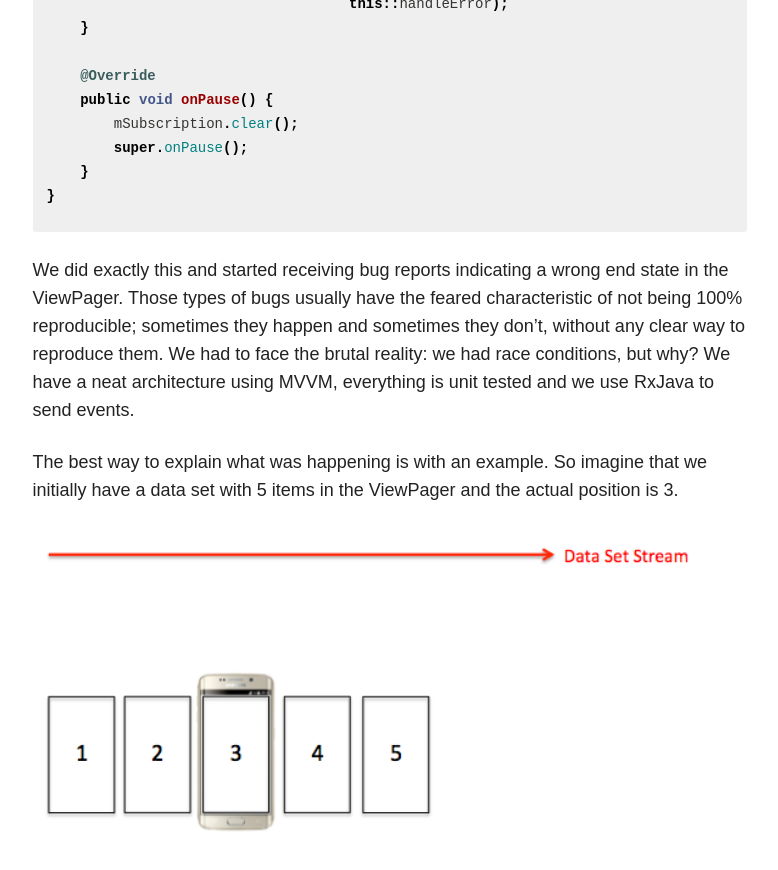
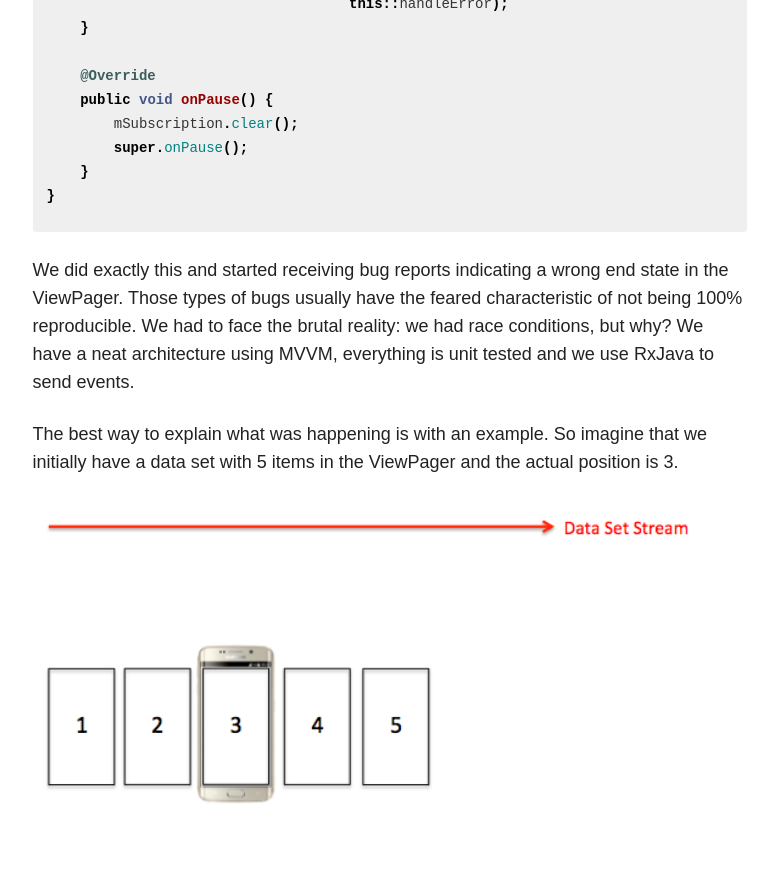
Before and after one commit to upday/upday.github.io, a Jekyll site: the page built from _posts/blog/2016-05-16-mvvm_rx_common_mistakes.md, in a window 1280 px wide and 900 px high, scrolled down 2430 px. Shown: the top 870 px of the window, without its empty margins (347-1125 px from the left). Built offline with Jekyll 4.4.1, drawn with Linux system fonts in a browser that asks for light colours; nearby versions of some CDN libraries.

Commit message:
Remove repetition of reproduce word

```diff
--- a/_posts/blog/2016-05-16-mvvm_rx_common_mistakes.md
+++ b/_posts/blog/2016-05-16-mvvm_rx_common_mistakes.md
@@ -71,7 +71,7 @@ public class NewsFragment extends Fragment {
 
 {% endhighlight %}
 
-We did exactly this and started receiving bug reports indicating a wrong end state in the ViewPager. Those types of bugs usually have the feared characteristic of not being 100% reproducible; sometimes they happen and sometimes they don’t, without any clear way to reproduce them. We had to face the brutal reality: we had race conditions, but why? We have a neat architecture using MVVM, everything is unit tested and we use RxJava to send events.
+We did exactly this and started receiving bug reports indicating a wrong end state in the ViewPager. Those types of bugs usually have the feared characteristic of not being 100% reproducible. We had to face the brutal reality: we had race conditions, but why? We have a neat architecture using MVVM, everything is unit tested and we use RxJava to send events.
 
 The best way to explain what was happening is with an example. So imagine that we initially have a data set with 5 items in the ViewPager and the actual position is 3.
 <center>
```
